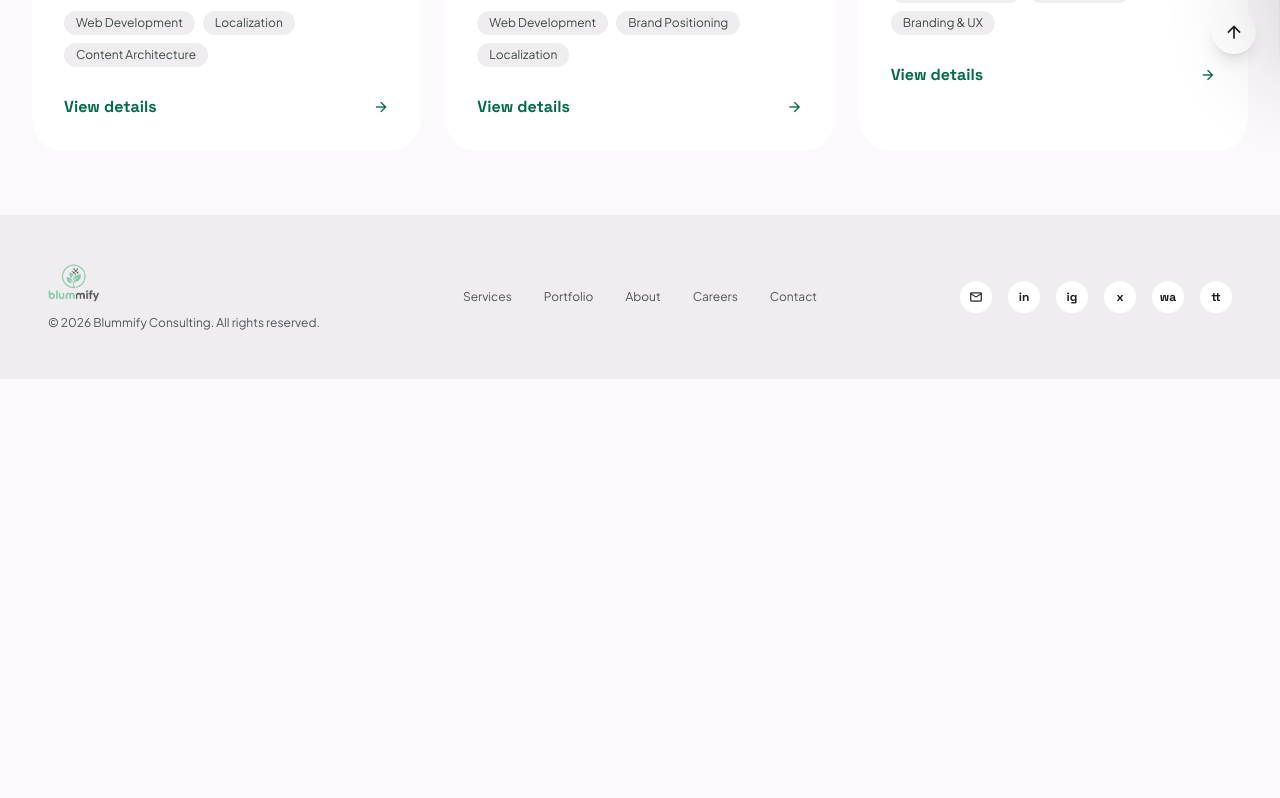
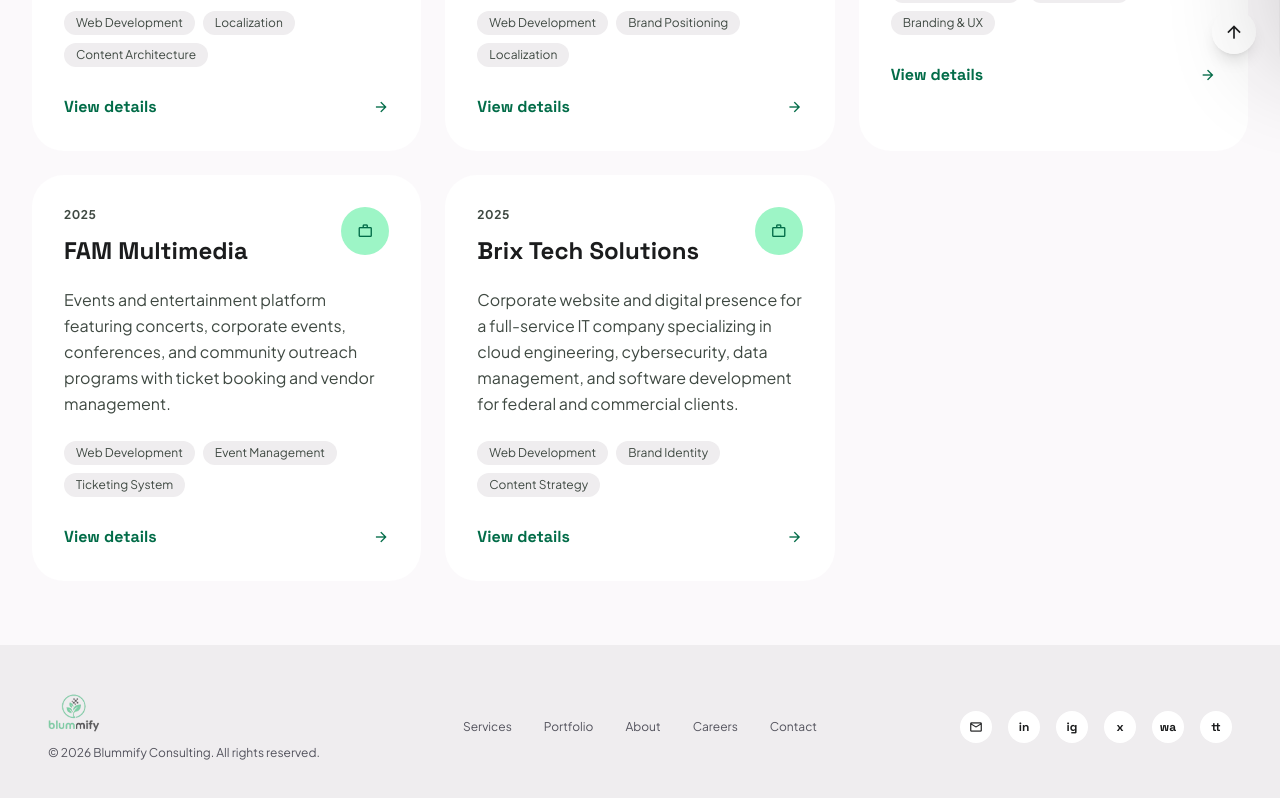
Before and after one commit to blummify/blummify-platform, a Next.js app: page /projects in a window 1280 px wide. Shown: the part 722-1520 px from the top of the page. Before the commit the page ends 1101 px from the top, so only its background shows below. Built offline with nearby package versions, Linux system fonts and the light colour scheme; no server answers.

Commit message:
Update: added new projects to blummify

```diff
--- a/app/projects/_data.ts
+++ b/app/projects/_data.ts
@@ -84,6 +84,54 @@ export const projects: Project[] = [
     ],
     liveUrl: "https://ckmmarfcos.com/",
   },
+  {
+    slug: "fam-multimedia",
+    name: "FAM Multimedia",
+    year: "2025",
+    summary:
+      "Events and entertainment platform featuring concerts, corporate events, conferences, and community outreach programs with ticket booking and vendor management.",
+    imageSrc:
+      "https://images.unsplash.com/photo-1540039155733-5bb30b53aa14?auto=format&fit=crop&w=1200&q=80",
+    imageAlt: "Live concert stage with vibrant lighting and crowd",
+    services: [
+      "Web Development",
+      "Event Management",
+      "Ticketing System",
+      "UI/UX Design",
+    ],
+    stack: ["Laravel", "Blade", "Tailwind CSS", "JavaScript"],
+    highlights: [
+      "Comprehensive event management system for concerts, entertainment, and corporate events",
+      "Integrated ticket booking platform with secure payment processing",
+      "Vendor and sponsor management features for event partnerships",
+      "Community outreach section highlighting social impact initiatives",
+    ],
+    liveUrl: "https://fammultimedia.com/",
+  },
+  {
+    slug: "brix-tech-solutions",
+    name: "Brix Tech Solutions",
+    year: "2025",
+    summary:
+      "Corporate website and digital presence for a full-service IT company specializing in cloud engineering, cybersecurity, data management, and software development for federal and commercial clients.",
+    imageSrc:
+      "https://images.unsplash.com/photo-1550751827-4bd374c3f58b?auto=format&fit=crop&w=1200&q=80",
+    imageAlt: "Modern data center with server infrastructure and cybersecurity systems",
+    services: [
+      "Web Development",
+      "Brand Identity",
+      "Content Strategy",
+      "UI/UX Design",
+    ],
+    stack: ["Laravel", "Blade", "Tailwind CSS", "JavaScript"],
+    highlights: [
+      "Professional corporate website showcasing six core service areas",
+      "Clear service architecture for data, cloud, software, cybersecurity, and support solutions",
+      "Trust-focused design emphasizing federal and commercial expertise",
+      "Responsive layout optimized for B2B client engagement and conversion",
+    ],
+    liveUrl: "https://brixtechsolutions.com/",
+  },
 ];
 
 export function getProjectBySlug(slug: string) {
```
